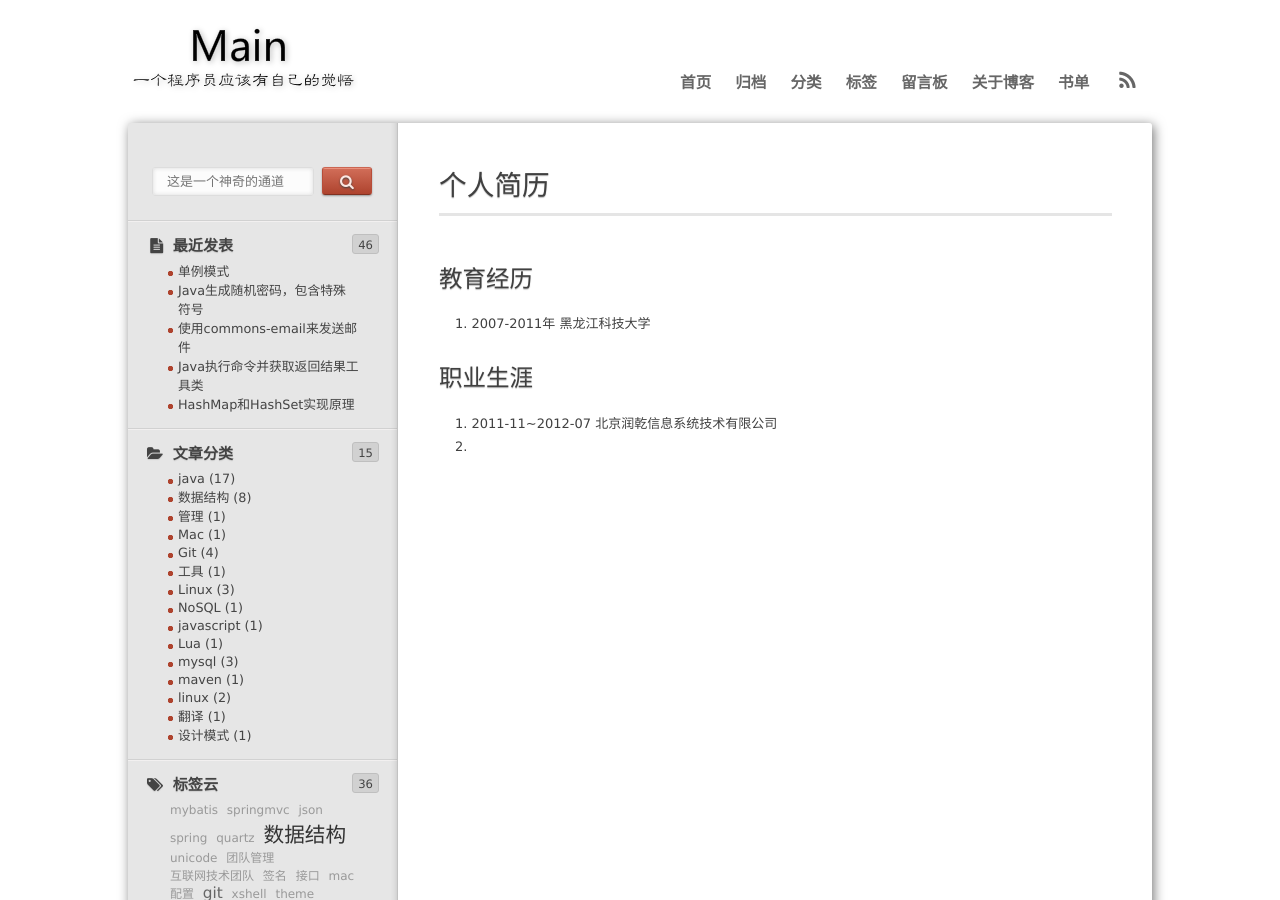
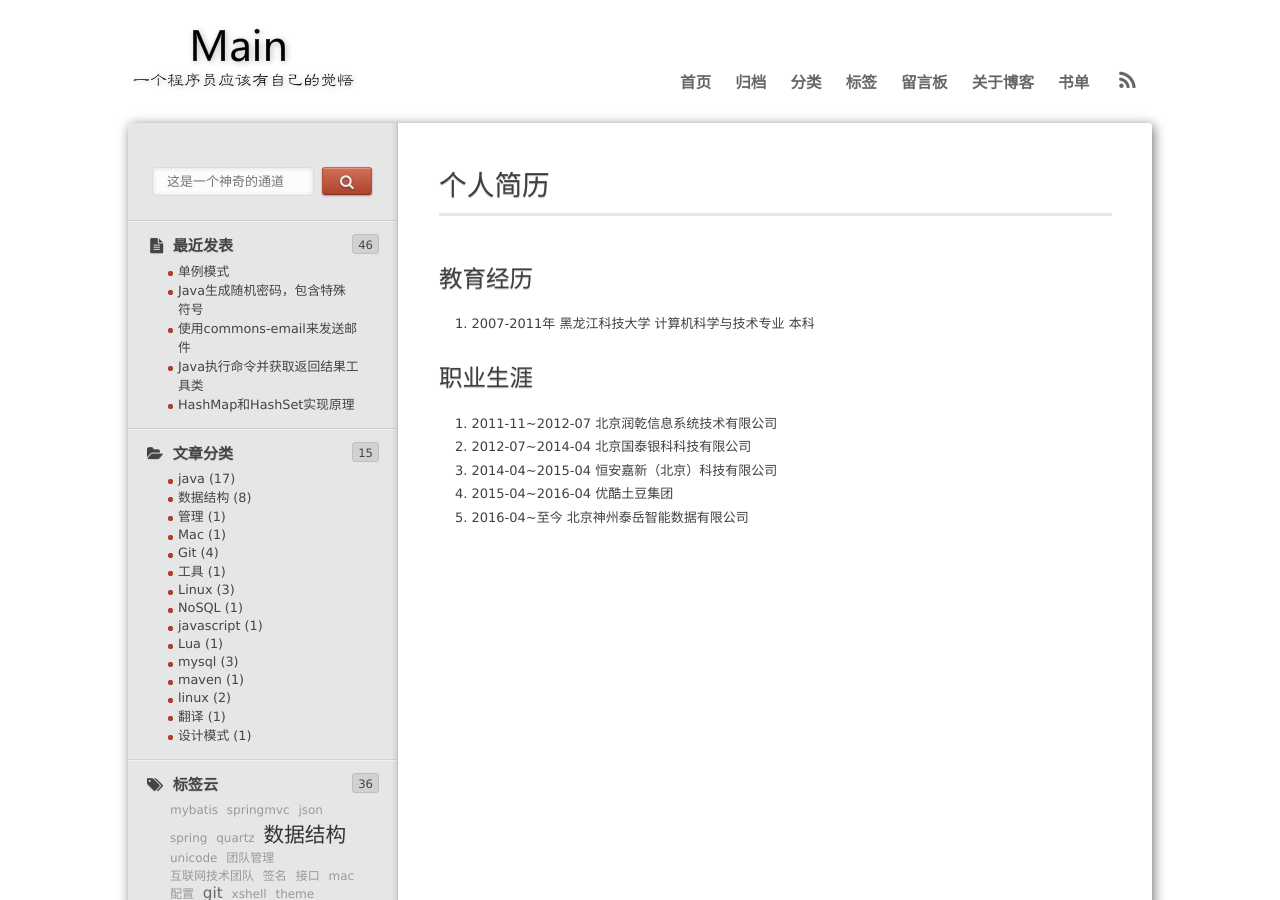
Before and after one commit to xuhf/xuhf.github.com, a Jekyll site: the page built from resumes.md, in a window 1280 px wide and 900 px high. Built offline with Jekyll 4.4.1, drawn with Linux system fonts in a browser that asks for light colours; nearby versions of some CDN libraries; library files that are not in the unit come from our copies; comment, search, counter and statistics services are not loaded.

Commit message:
个人简历

```diff
--- a/resumes.md
+++ b/resumes.md
@@ -8,9 +8,12 @@ comments: false
 
 ## 教育经历
 
-1. 2007-2011年 黑龙江科技大学
+1. 2007-2011年 黑龙江科技大学 计算机科学与技术专业 本科
 
 ## 职业生涯
 
 1. 2011-11~2012-07 北京润乾信息系统技术有限公司
-2.
+2. 2012-07~2014-04 北京国泰银科科技有限公司
+3. 2014-04~2015-04 恒安嘉新（北京）科技有限公司
+4. 2015-04~2016-04 优酷土豆集团
+5. 2016-04~至今 北京神州泰岳智能数据有限公司
```
